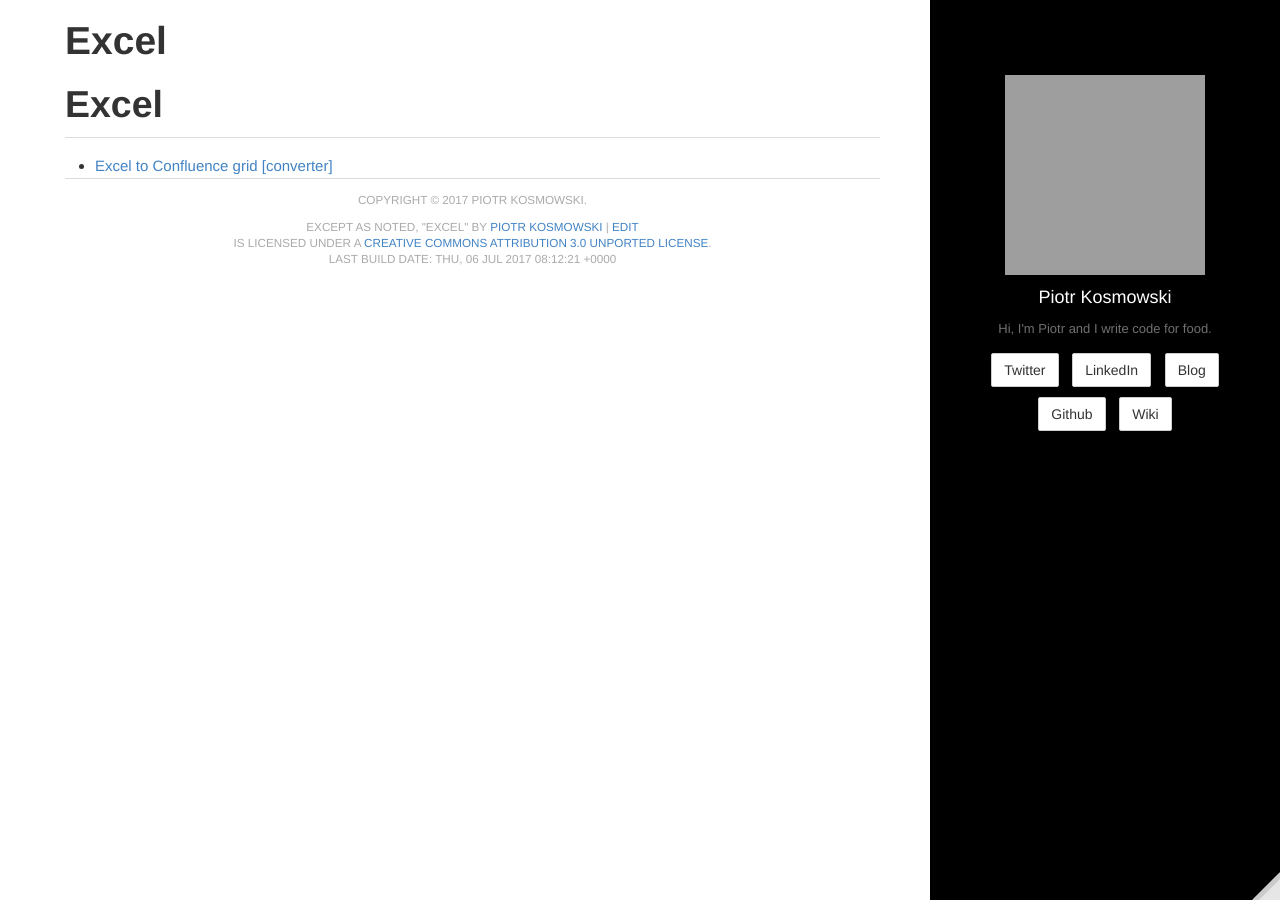
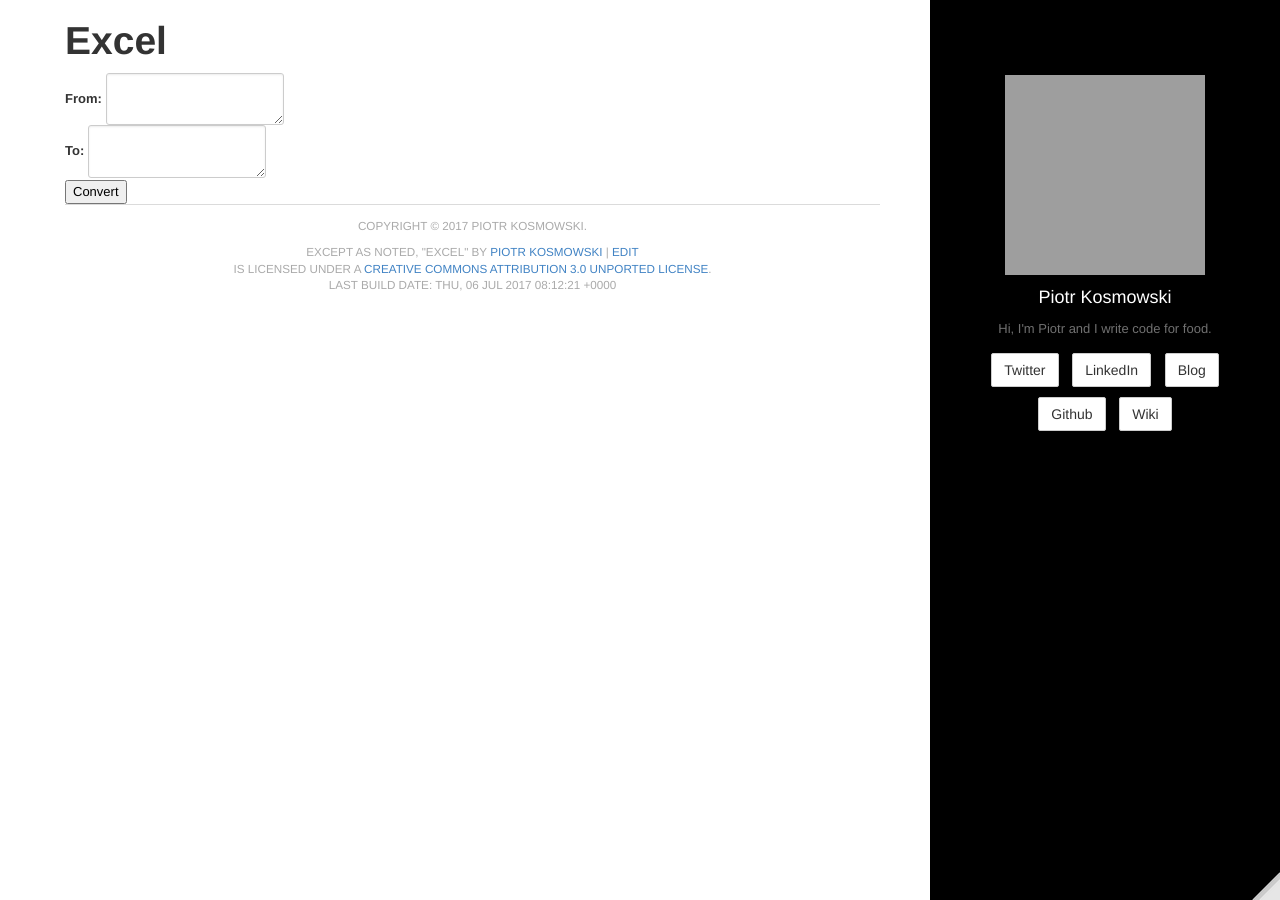
Before and after one commit to kospiotr/kospiotr.github.io, a Jekyll site: the page built from tools/excel.md, in a window 1280 px wide. Built offline with Jekyll 4.4.1, drawn with Linux system fonts in a browser that asks for light colours; grey boxes are pictures that could not be loaded.

Commit message:
Update excel.md

```diff
--- a/tools/excel.md
+++ b/tools/excel.md
@@ -3,11 +3,32 @@
 title: Excel
 comments: false
 toc: false
-editurl: tools/index.md
+editurl: tools/excel.md
 ---
 
-<h1>Excel</h1>
+<div>
 
-<ul>
-<li><a href="./excel-to-confluence-grid.html">Excel to Confluence grid [converter]</a></li>
-</ul>
+  <label>From:</label>
+  <textarea id="from"></textarea>
+</div>
+<div>
+  <label>To:</label>
+  <textarea id="to"></textarea>
+</div>
+<div>
+  <button id="convert">Convert</button>
+</div>
+
+<script type="text/javascript">
+function convert(input) {
+  var rows = input.split('\n');
+  var out = rows.map(function(row) {
+    return '|' + row.replace(/\t/g, "|") + '|'
+  });
+  return out.join('\n');
+}
+
+$('#convert').click(function() {
+  $('#to').val(convert($('#from').val()));
+})
+</script>
```
